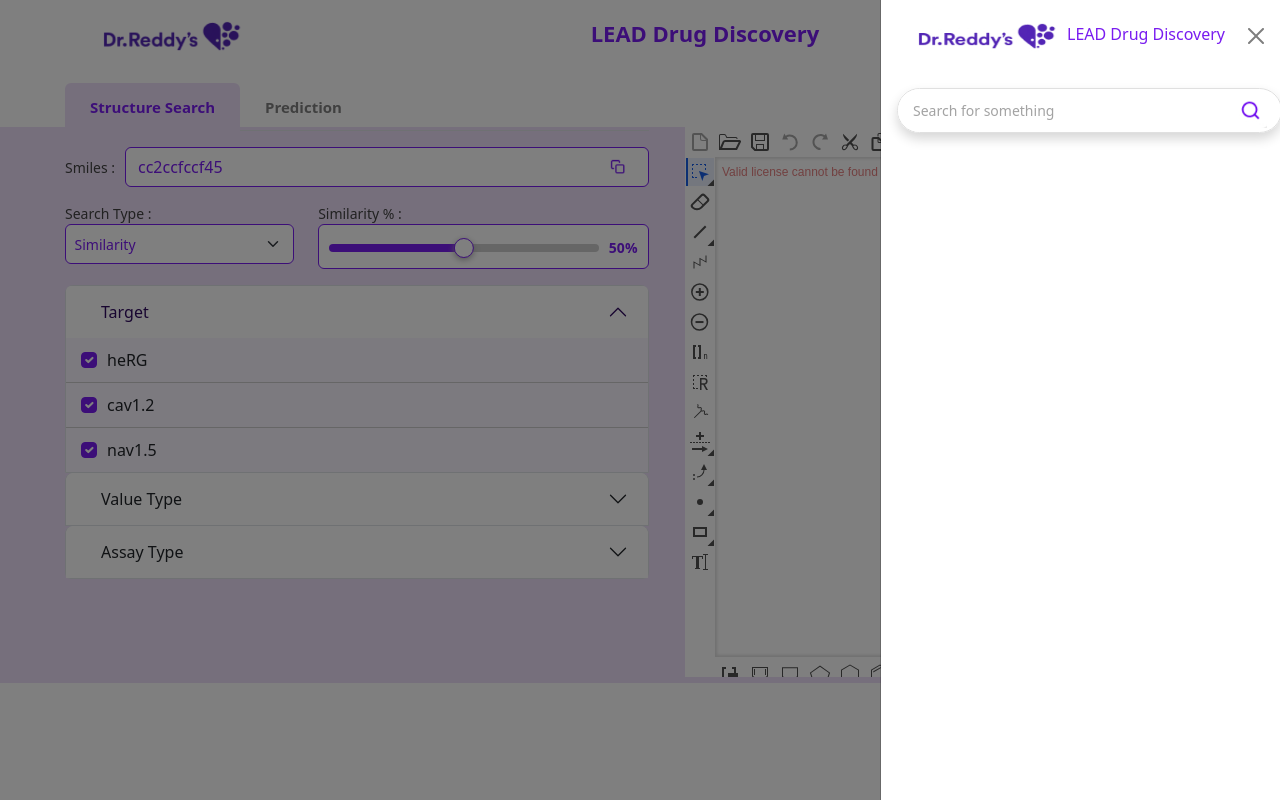
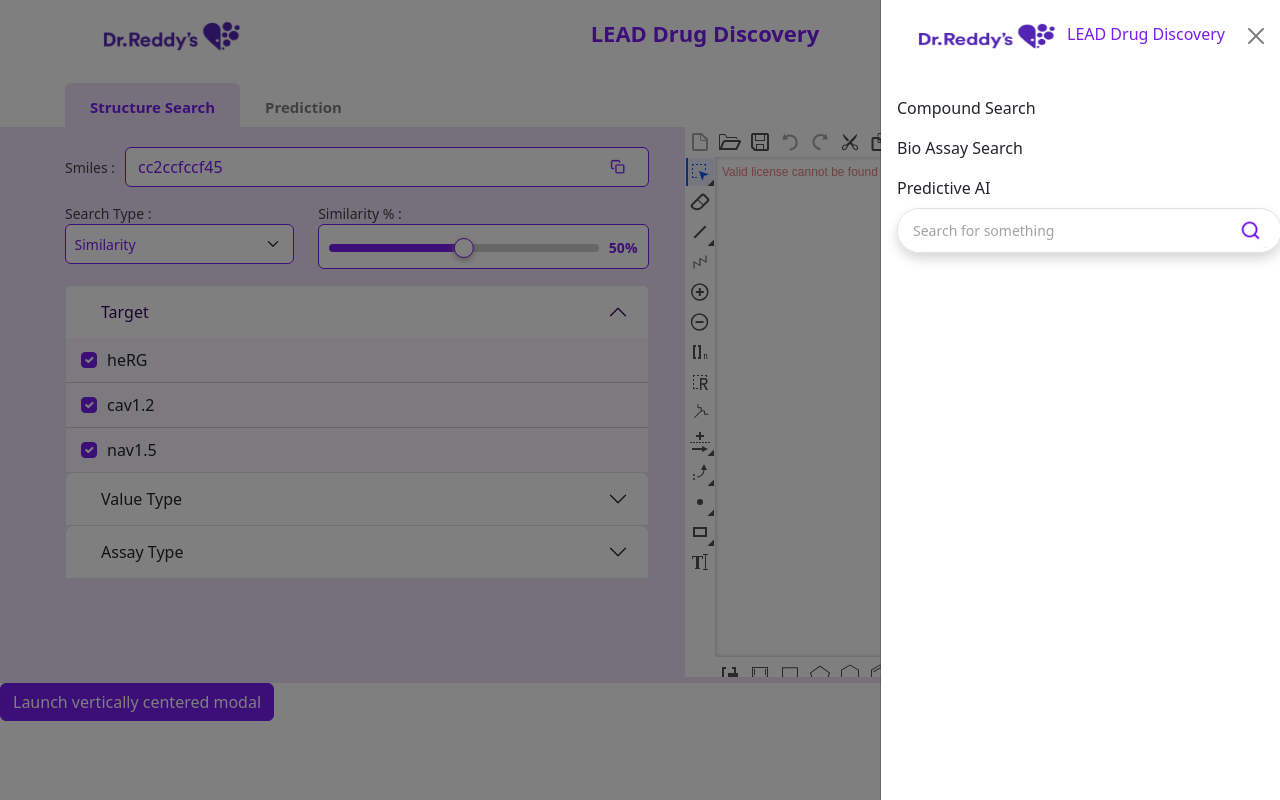
Before and after one commit to vinodjoshi11/LedDrugDiscovery, a React (Create React App) app: page / in a window 1280 px wide. Both pictures are taken after a click on the button 1170 px from the left and 36 px from the top of the page. Built offline with nearby package versions, Linux system fonts and the light colour scheme; no server answers.

Commit message:
route added

```diff
--- a/package.json
+++ b/package.json
@@ -12,6 +12,7 @@
     "react-bootstrap": "^2.7.4",
     "react-dom": "^18.2.0",
     "react-range": "^1.8.14",
+    "react-router-dom": "^6.14.1",
     "react-scripts": "5.0.1",
     "sass": "^1.63.6",
     "web-vitals": "^2.1.4"
--- a/src/App.js
+++ b/src/App.js
@@ -1,17 +1,29 @@
 
-// import 'bootstrap/dist/css/bootstrap.min.css';
 import "./_variables.scss";
 import './App.css';
+import {Button} from 'react-bootstrap';
 import Header from './app/components/Header';
-import LeadDrug from './app/pages/LeadDrug';
 import ThemeProvider from 'react-bootstrap/ThemeProvider';
+import AppRoutes from "./app/routes";
+import ModalPopup from "./app/modules/ModalPopup";
+import React from "react";
 
 function App() {
+  const [modalShow, setModalShow] = React.useState(false);
+
   return (
     <div className="App">
        <ThemeProvider>
-      <Header/>
-      <LeadDrug/>
+        <Header/>
+        <AppRoutes/>
+      <Button variant="primary" onClick={() => setModalShow(true)}>
+        Launch vertically centered modal
+      </Button>
+
+      <ModalPopup
+        show={modalShow}
+        onHide={() => setModalShow(false)}
+      />
       </ThemeProvider>
     </div>
   );
--- a/src/app/components/Header/index.js
+++ b/src/app/components/Header/index.js
@@ -4,11 +4,10 @@ import Form from 'react-bootstrap/Form';
 import InputGroup from 'react-bootstrap/InputGroup';
 import Nav from 'react-bootstrap/Nav';
 import Offcanvas from 'react-bootstrap/Offcanvas';
-
 import "./style.css"
 import { getSearch } from '../../modules/AuthService/indes';
 import { useState } from 'react';
-import TabHeader from './TabHeader';
+import NavbarRoute from '../../routes';
 function Header() {
   const [search,searchState]=useState("");
   const onChangeSearch=async(e)=>{
@@ -63,8 +62,10 @@ function Header() {
                 </Navbar.Text>
               </Offcanvas.Header>
               <Offcanvas.Body>
-                <Nav className="justify-content-end flex-grow-1 pe-3">
-
+                <Nav className="justify-content-start flex-grow-1 pe-3">
+                  <Nav.Link href="/">Compound Search</Nav.Link>
+                  <Nav.Link href="/bio-assay-search">Bio Assay Search</Nav.Link>
+                  <Nav.Link href="/predictive-ai">Predictive AI</Nav.Link>
                 </Nav>
                 <Form className="d-flex">
                   <InputGroup className=" search-input">
--- /dev/null
+++ b/src/app/modules/ModalPopup/index.js
@@ -0,0 +1,31 @@
+import Button from 'react-bootstrap/Button';
+import Modal from 'react-bootstrap/Modal';
+
+function ModalPopup(props) {
+  return (
+    <Modal
+      {...props}
+      size="lg"
+      aria-labelledby="contained-modal-title-vcenter"
+      centered
+    >
+      <Modal.Header closeButton>
+        <Modal.Title id="contained-modal-title-vcenter">
+          Modal heading
+        </Modal.Title>
+      </Modal.Header>
+      <Modal.Body>
+        <h4>Centered Modal</h4>
+        <p>
+          Cras mattis consectetur purus sit amet fermentum. Cras justo odio,
+          dapibus ac facilisis in, egestas eget quam. Morbi leo risus, porta ac
+          consectetur ac, vestibulum at eros.
+        </p>
+      </Modal.Body>
+      <Modal.Footer>
+        <Button onClick={props.onHide}>Close</Button>
+      </Modal.Footer>
+    </Modal>
+  );
+}
+export default ModalPopup;
--- /dev/null
+++ b/src/app/pages/BioAssaySearch.js
@@ -0,0 +1,10 @@
+import { useState } from 'react';
+import "./style.css"
+function BioAssaySearch() {
+    return (<div className={"lead-container"}>
+    BioAssaySearch
+    </div>
+    );
+}
+
+export default BioAssaySearch;
--- /dev/null
+++ b/src/app/pages/CompoundSearch.js
@@ -0,0 +1,36 @@
+import { useState } from 'react';
+import Row from 'react-bootstrap/Row';
+import Col from 'react-bootstrap/Col';
+import Tab from 'react-bootstrap/Tab';
+import Tabs from 'react-bootstrap/Tabs';
+import Prediction from '../modules/Prediction';
+import StructureSearch from '../modules/StructureSearch';
+import Marvinjs from '../modules/Marvinjs';
+import "./style.css"
+function CompoundSearch() {
+    const [key, setKey] = useState('structure');
+
+    return (<div className={"lead-container"}>
+        <Row  >
+            <Col sm={12} md={6} className="mt-3 pe-4">
+                <Tabs
+                    id="controlled-tab-example"
+                    activeKey={key}
+                    onSelect={(k) => setKey(k)}
+                    className="lead-tab"
+                >
+                    <Tab eventKey="structure" title="Structure Search">
+                        <StructureSearch />
+                    </Tab>
+                    <Tab eventKey="prediction" title="Prediction">
+                        <Prediction />
+                    </Tab>
+                </Tabs>
+            </Col>
+            <Col sm={12} md={6}><Marvinjs /></Col>
+        </Row>
+    </div>
+    );
+}
+
+export default CompoundSearch;
--- /dev/null
+++ b/src/app/pages/PredictiveAI.js
@@ -0,0 +1,9 @@
+import "./style.css"
+function PredictiveAI() {
+    return (<div className={"lead-container"}>
+    Predictive AI
+    </div>
+    );
+}
+
+export default PredictiveAI;
--- /dev/null
+++ b/src/app/routes/index.js
@@ -0,0 +1,30 @@
+import React from "react";
+import {
+    createBrowserRouter,
+    RouterProvider,
+    Route,
+    Link,
+  } from "react-router-dom";
+const  CompoundSearch=React.lazy(() => import("../pages/CompoundSearch"));
+const  PredictiveAI=React.lazy(() => import("../pages/PredictiveAI"));
+const  BioAssaySearch=React.lazy(() => import("../pages/BioAssaySearch"));
+
+function AppRoutes() {
+    const router = createBrowserRouter([
+        {
+          path: "/",
+          element: (<CompoundSearch/>),
+        },
+        {
+          path: "/bio-assay-search",
+          element: (<BioAssaySearch/>),
+        },
+        {
+          path: "/predictive-ai",
+          element: (<PredictiveAI/>),
+        },
+      ]);
+    return (<RouterProvider router={router} />);
+}
+
+export default AppRoutes;
```
Also changed, not shown: 1 other file (tests, documents, lock files or other folders). Lines whose indentation alone changed are shown as unchanged.
